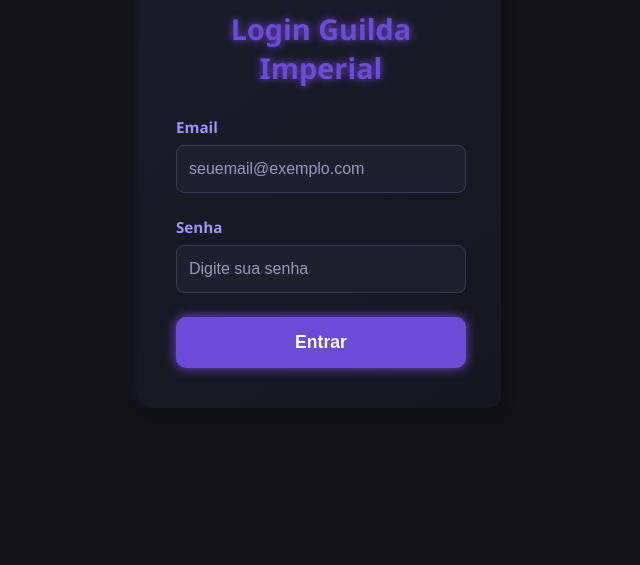
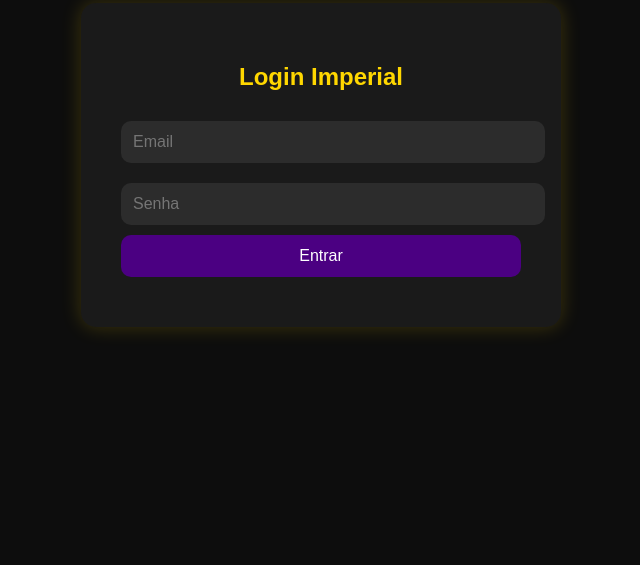
Before and after one commit to pedrinnn011/IMPERIAL-, a plain HTML site: page login.html in a window 1280 px wide. Shown: the part 235-800 px from the top of the page, without its empty margins (319-959 px from the left). Drawn offline with Linux system fonts and the light colour scheme.

Commit message:
Update login.html

```diff
--- a/login.html
+++ b/login.html
@@ -2,184 +2,110 @@
 <html lang="pt-br">
 <head>
   <meta charset="UTF-8" />
-  <meta name="viewport" content="width=device-width, initial-scale=1" />
+  <meta name="viewport" content="width=device-width, initial-scale=1.0" />
   <title>Login - Guilda Imperial</title>
   <style>
-    :root {
-      --bg-color: #121217;
-      --primary-color: #6c4bd7;
-      --secondary-color: #a192f7;
-      --text-color: #eee;
-      --input-bg: #1f1f2e;
-      --input-border: #3a3a5a;
-      --error-color: #f44336;
-      --success-color: #4caf50;
-    }
-
-    * {
-      box-sizing: border-box;
-    }
-
     body {
       margin: 0;
-      font-family: 'Segoe UI', Tahoma, Geneva, Verdana, sans-serif;
-      background-color: var(--bg-color);
-      color: var(--text-color);
+      padding: 0;
+      font-family: 'Poppins', sans-serif;
+      background-color: #0D0D0D;
+      color: #EDEDED;
       display: flex;
       justify-content: center;
       align-items: center;
       height: 100vh;
-      padding: 15px;
     }
 
     .login-container {
-      background: linear-gradient(145deg, #1c1c2c, #16161f);
-      padding: 40px 35px;
-      border-radius: 12px;
-      box-shadow:
-        4px 4px 10px #0e0e14,
-        -4px -4px 10px #212134;
-      width: 360px;
+      background-color: #1A1A1A;
+      padding: 40px;
+      border-radius: 15px;
+      box-shadow: 0 0 20px rgba(255, 215, 0, 0.2);
+      width: 90%;
+      max-width: 400px;
       text-align: center;
     }
 
-    .logo {
-      margin-bottom: 25px;
-    }
-
-    .logo img {
-      width: 120px;
-      height: auto;
-      user-select: none;
-    }
-
-    h2 {
-      margin-bottom: 30px;
-      font-weight: 700;
-      font-size: 1.8rem;
-      color: var(--primary-color);
-      text-shadow: 0 0 8px var(--primary-color);
-    }
-
-    label {
-      display: block;
-      text-align: left;
-      margin-bottom: 8px;
-      font-weight: 600;
-      color: var(--secondary-color);
-      font-size: 0.95rem;
+    .login-container h2 {
+      margin-bottom: 20px;
+      color: #FFD700;
     }
 
     input[type="email"],
     input[type="password"] {
       width: 100%;
-      padding: 14px 12px;
-      margin-bottom: 24px;
-      border-radius: 8px;
-      border: 1.5px solid var(--input-border);
-      background-color: var(--input-bg);
-      color: var(--text-color);
-      font-size: 1rem;
-      transition: border-color 0.3s ease;
-    }
-    input[type="email"]:focus,
-    input[type="password"]:focus {
-      outline: none;
-      border-color: var(--primary-color);
-      box-shadow: 0 0 8px var(--primary-color);
-      background-color: #2a2a45;
-    }
-
-    input::placeholder {
-      color: #9999bb;
+      padding: 12px;
+      margin: 10px 0;
+      border: none;
+      border-radius: 10px;
+      background-color: #2C2C2C;
+      color: #fff;
+      font-size: 16px;
     }
 
     button {
+      background-color: #4B0082;
+      color: #fff;
+      padding: 12px;
       width: 100%;
-      padding: 15px 0;
-      background-color: var(--primary-color);
       border: none;
       border-radius: 10px;
-      font-size: 1.1rem;
-      font-weight: 700;
-      color: white;
+      font-size: 16px;
       cursor: pointer;
-      transition: background-color 0.3s ease;
-      box-shadow: 0 0 12px var(--primary-color);
+      transition: 0.3s;
     }
 
     button:hover {
-      background-color: var(--secondary-color);
-      box-shadow: 0 0 16px var(--secondary-color);
+      background-color: #FFD700;
+      color: #000;
     }
 
-    .message {
-      margin-top: 20px;
-      font-weight: 600;
-      font-size: 1rem;
-      display: none;
+    .error {
+      color: red;
+      margin-top: 10px;
     }
-
-    .message.error {
-      color: var(--error-color);
-    }
-
-    .message.success {
-      color: var(--success-color);
-    }
-
   </style>
 </head>
 <body>
-
   <div class="login-container">
-    <div class="logo">
-      <!-- Troque o caminho abaixo pela logo da Guilda Imperial -->
-      <img src="assets/images/logo-imperial.png" alt="Logo Guilda Imperial" />
-    </div>
-
-    <h2>Login Guilda Imperial</h2>
-
-    <form id="loginForm" autocomplete="off">
-      <label for="email">Email</label>
-      <input type="email" id="email" name="email" placeholder="seuemail@exemplo.com" required />
-
-      <label for="password">Senha</label>
-      <input type="password" id="password" name="password" placeholder="Digite sua senha" required />
-
-      <button type="submit">Entrar</button>
-    </form>
-
-    <div class="message" id="message"></div>
+    <h2>Login Imperial</h2>
+    <input type="email" id="email" placeholder="Email" />
+    <input type="password" id="senha" placeholder="Senha" />
+    <button onclick="fazerLogin()">Entrar</button>
+    <div class="error" id="erroLogin"></div>
   </div>
 
+  <!-- Firebase SDKs -->
+  <script src="https://www.gstatic.com/firebasejs/10.12.0/firebase-app-compat.js"></script>
+  <script src="https://www.gstatic.com/firebasejs/10.12.0/firebase-auth-compat.js"></script>
+  <script src="https://www.gstatic.com/firebasejs/10.12.0/firebase-firestore-compat.js"></script>
+
   <script>
-    const form = document.getElementById('loginForm');
-    const message = document.getElementById('message');
+    // Sua config Firebase
+    const firebaseConfig = {
+      apiKey: "SUA_API_KEY",
+      authDomain: "SEU_AUTH_DOMAIN",
+      projectId: "SEU_PROJECT_ID",
+    };
 
-    form.addEventListener('submit', (e) => {
-      e.preventDefault();
+    firebase.initializeApp(firebaseConfig);
+    const auth = firebase.auth();
 
-      const email = form.email.value.trim();
-      const password = form.password.value.trim();
+    function fazerLogin() {
+      const email = document.getElementById("email").value;
+      const senha = document.getElementById("senha").value;
+      const erroLogin = document.getElementById("erroLogin");
 
-      // Simulação de autenticação
-      if (email === 'admin@guildaimperial.com' && password === 'imperial123') {
-        message.className = 'message success';
-        message.textContent = 'Login efetuado com sucesso! Redirecionando...';
-        message.style.display = 'block';
-
-        setTimeout(() => {
-          window.location.href = 'bemvindo.html'; // redireciona para a tela de boas-vindas
-        }, 2000);
-
-      } else {
-        message.className = 'message error';
-        message.textContent = 'Email ou senha incorretos.';
-        message.style.display = 'block';
-      }
-    });
+      auth.signInWithEmailAndPassword(email, senha)
+        .then((userCredential) => {
+          // Sucesso
+          window.location.href = "painel.html"; // redireciona pro painel
+        })
+        .catch((error) => {
+          erroLogin.innerText = "Erro ao fazer login: " + error.message;
+        });
+    }
   </script>
-
 </body>
-  </html>
+</html>
```
